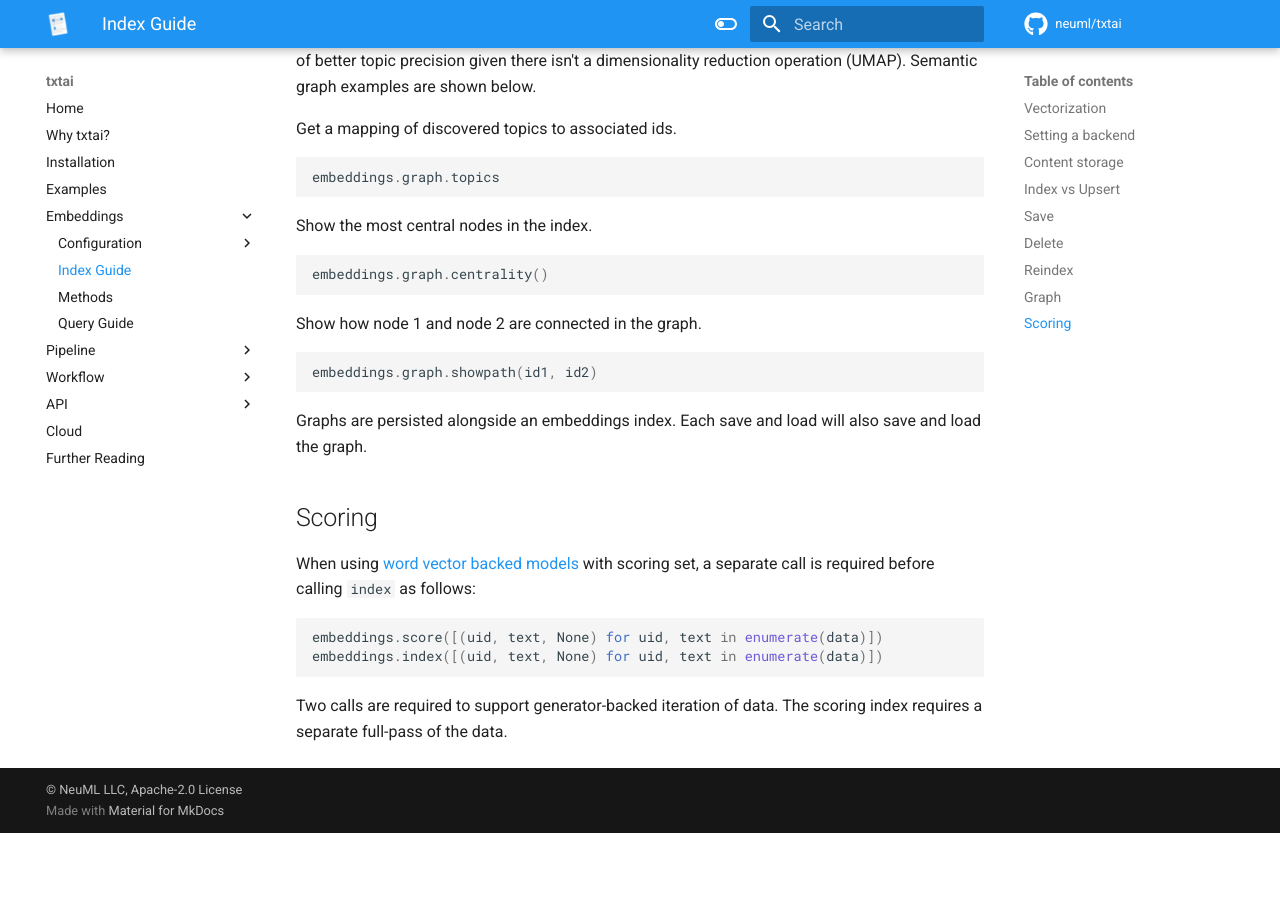
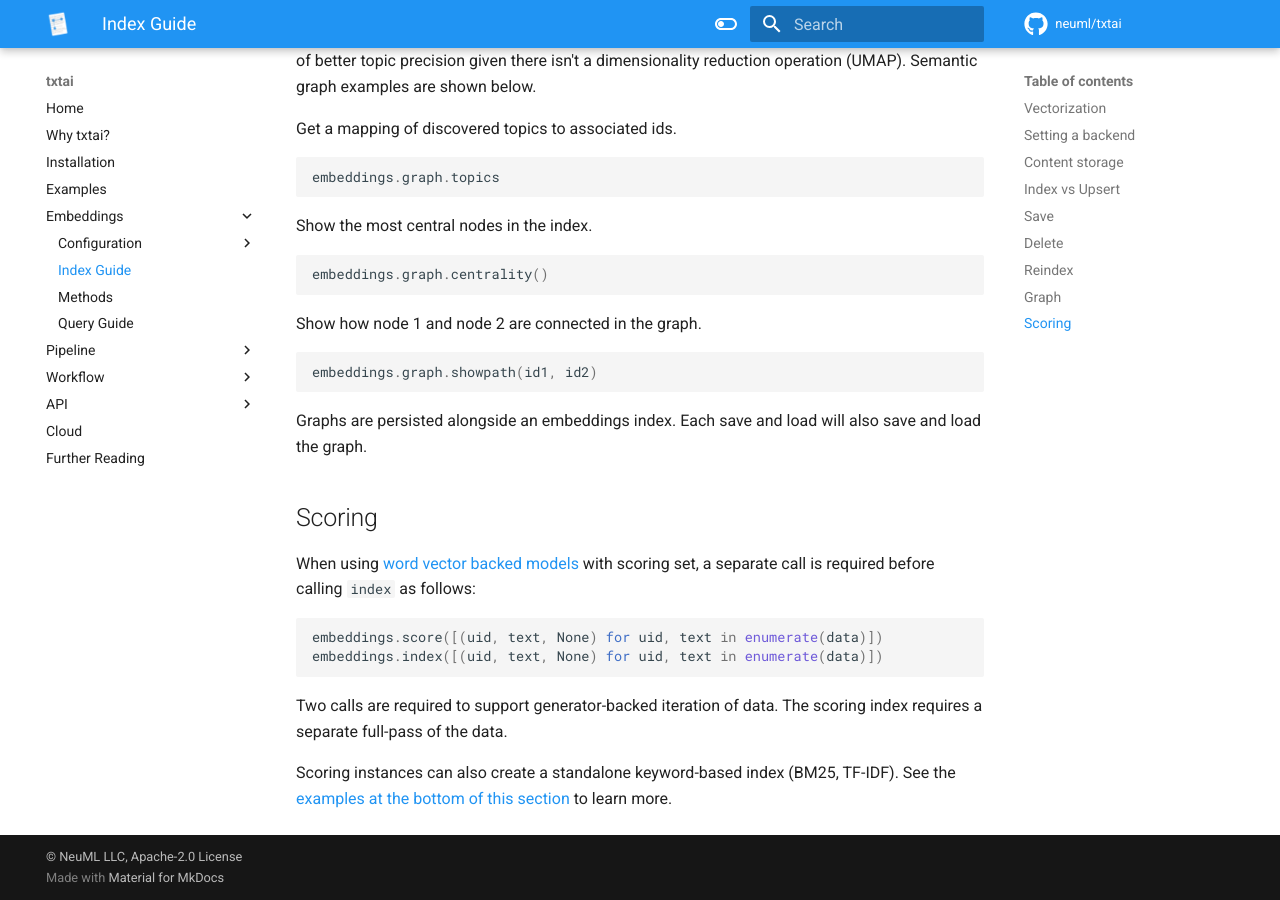
Before and after one commit to neuml/txtai, an MkDocs documentation site: the page built from docs/embeddings/indexing.md, in a window 1280 px wide and 900 px high, scrolled down 2387 px. Built offline with MkDocs 1.6.1 and Material for MkDocs 9.7.7, drawn with Linux system fonts in a browser that asks for light colours; comment, search, counter and statistics services are not loaded; before the commit the page ends 3220 px from its top, so only the background shows below that.

Commit message:
Update documentation

````diff
--- a/docs/embeddings/indexing.md
+++ b/docs/embeddings/indexing.md
@@ -111,3 +111,5 @@
 ```
 
 Two calls are required to support generator-backed iteration of data. The scoring index requires a separate full-pass of the data.
+
+Scoring instances can also create a standalone keyword-based index (BM25, TF-IDF). See the [examples at the bottom of this section](../examples/#semantic-search) to learn more.
````
